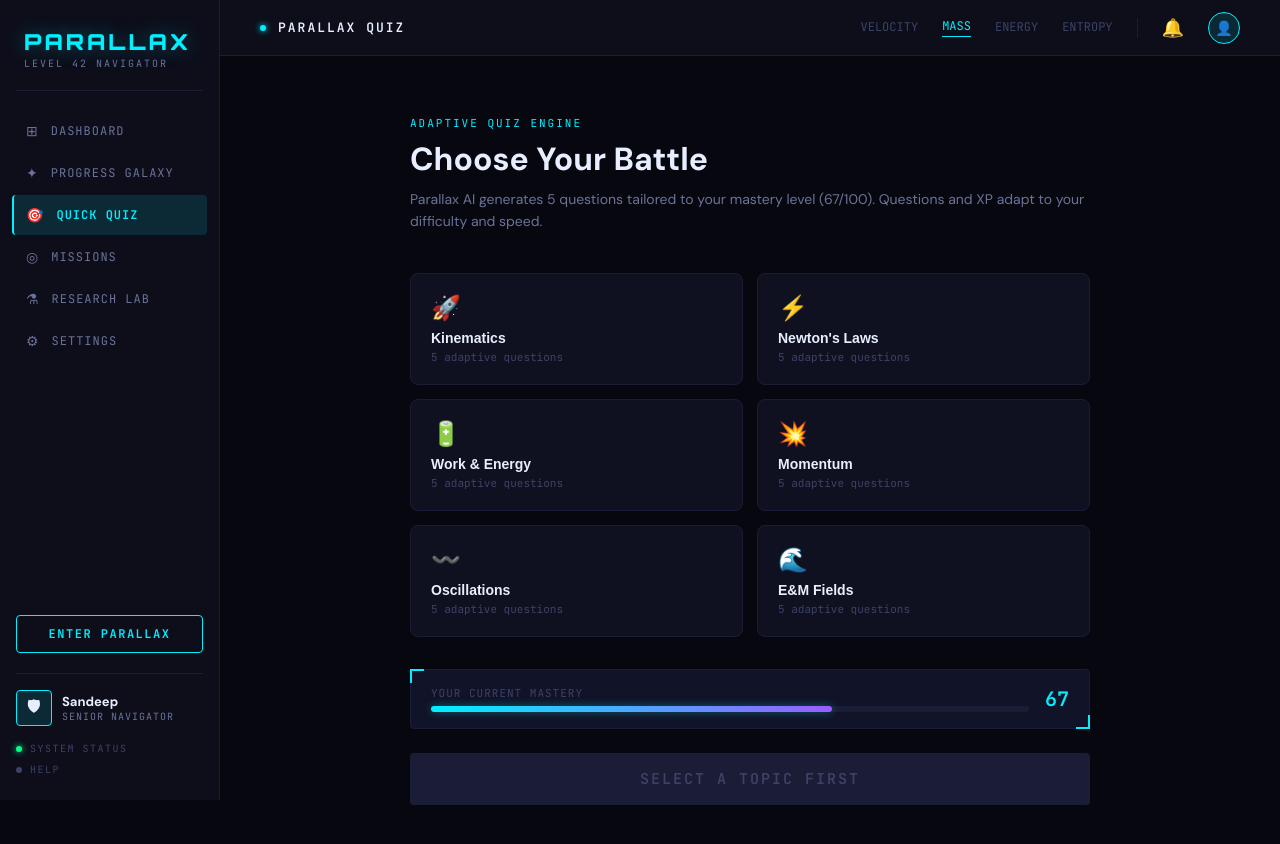
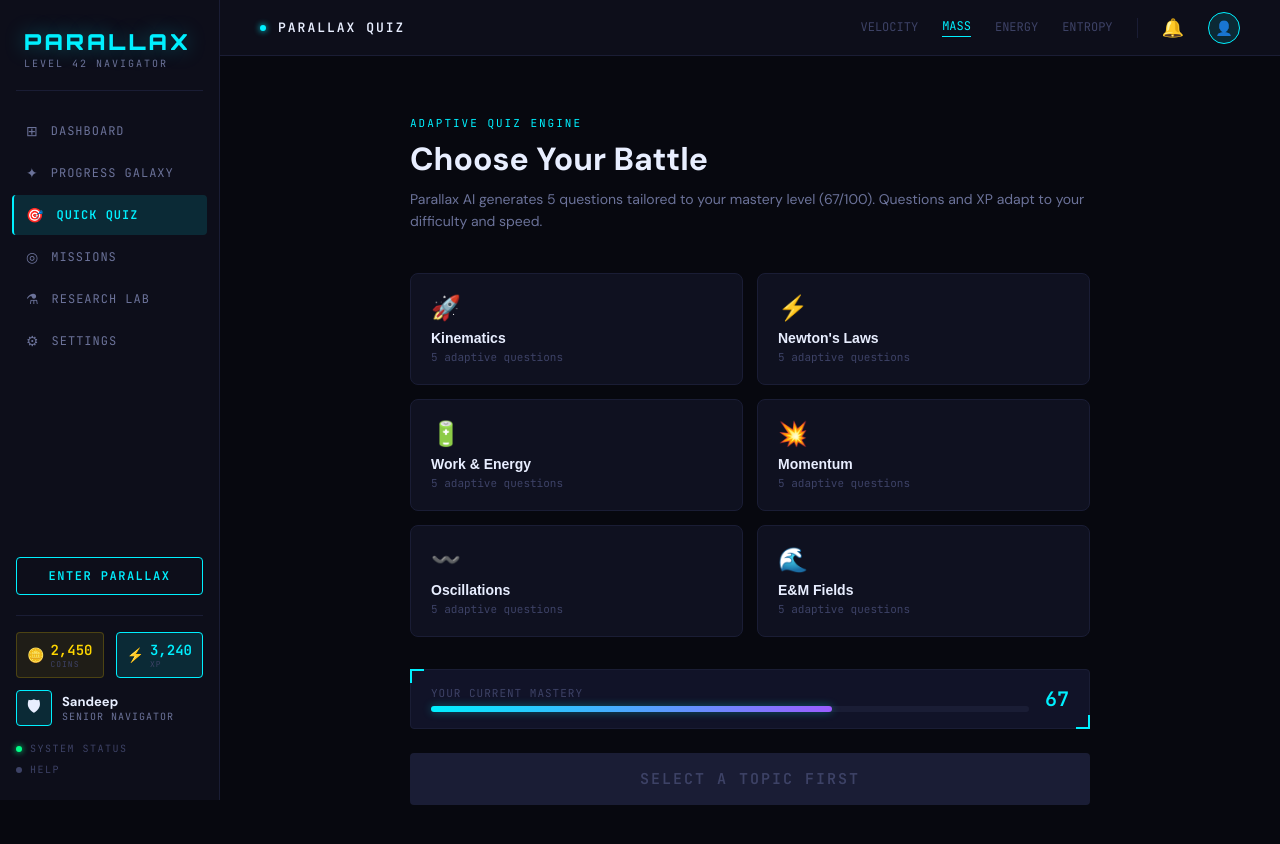
Before and after one commit to Rishaan-Dukhande/parallax, a Next.js app: page /quiz in a window 1280 px wide. Shown: the top 844 px of the page. Built offline with nearby package versions, Linux system fonts and the light colour scheme.

Commit message:
Added coin display to sidebar for future currency for prizes

```diff
--- a/src/components/layout/Sidebar.tsx
+++ b/src/components/layout/Sidebar.tsx
@@ -35,6 +35,22 @@ export default function Sidebar() {
         <button style={{ width: '100%', padding: '10px', background: 'transparent', border: '1px solid var(--cyan)', borderRadius: 4, color: 'var(--cyan)', fontSize: 12, fontWeight: 700, letterSpacing: 1.5, fontFamily: 'JetBrains Mono, monospace', cursor: 'pointer' }}>ENTER PARALLAX</button>
       </div>
       <div style={{ height: 1, background: 'var(--border)', margin: '0 16px 16px' }} />
+      <div style={{ padding: '0 16px 12px', display: 'flex', gap: 12 }}>
+        <div style={{ flex: 1, background: 'rgba(255,215,0,0.08)', border: '1px solid rgba(255,215,0,0.2)', borderRadius: 4, padding: '8px 10px', display: 'flex', alignItems: 'center', gap: 6 }}>
+          <span style={{ fontSize: 14 }}>🪙</span>
+          <div>
+            <div style={{ fontSize: 14, fontWeight: 900, color: '#FFD700', fontFamily: 'JetBrains Mono, monospace' }}>2,450</div>
+            <div style={{ fontSize: 8, color: 'var(--text-muted)', fontFamily: 'JetBrains Mono, monospace', letterSpacing: 1 }}>COINS</div>
+          </div>
+        </div>
+        <div style={{ flex: 1, background: 'var(--cyan-dim)', border: '1px solid var(--cyan)', borderRadius: 4, padding: '8px 10px', display: 'flex', alignItems: 'center', gap: 6 }}>
+          <span style={{ fontSize: 14 }}>⚡</span>
+          <div>
+            <div style={{ fontSize: 14, fontWeight: 900, color: 'var(--cyan)', fontFamily: 'JetBrains Mono, monospace' }}>3,240</div>
+            <div style={{ fontSize: 8, color: 'var(--text-muted)', fontFamily: 'JetBrains Mono, monospace', letterSpacing: 1 }}>XP</div>
+          </div>
+        </div>
+      </div>
       <div style={{ padding: '0 16px', display: 'flex', alignItems: 'center', gap: 10, marginBottom: 16 }}>
         <div style={{ width: 36, height: 36, borderRadius: 4, background: 'var(--cyan-dim)', border: '1px solid var(--cyan)', display: 'flex', alignItems: 'center', justifyContent: 'center', fontSize: 16 }}>🛡</div>
         <div>
```
